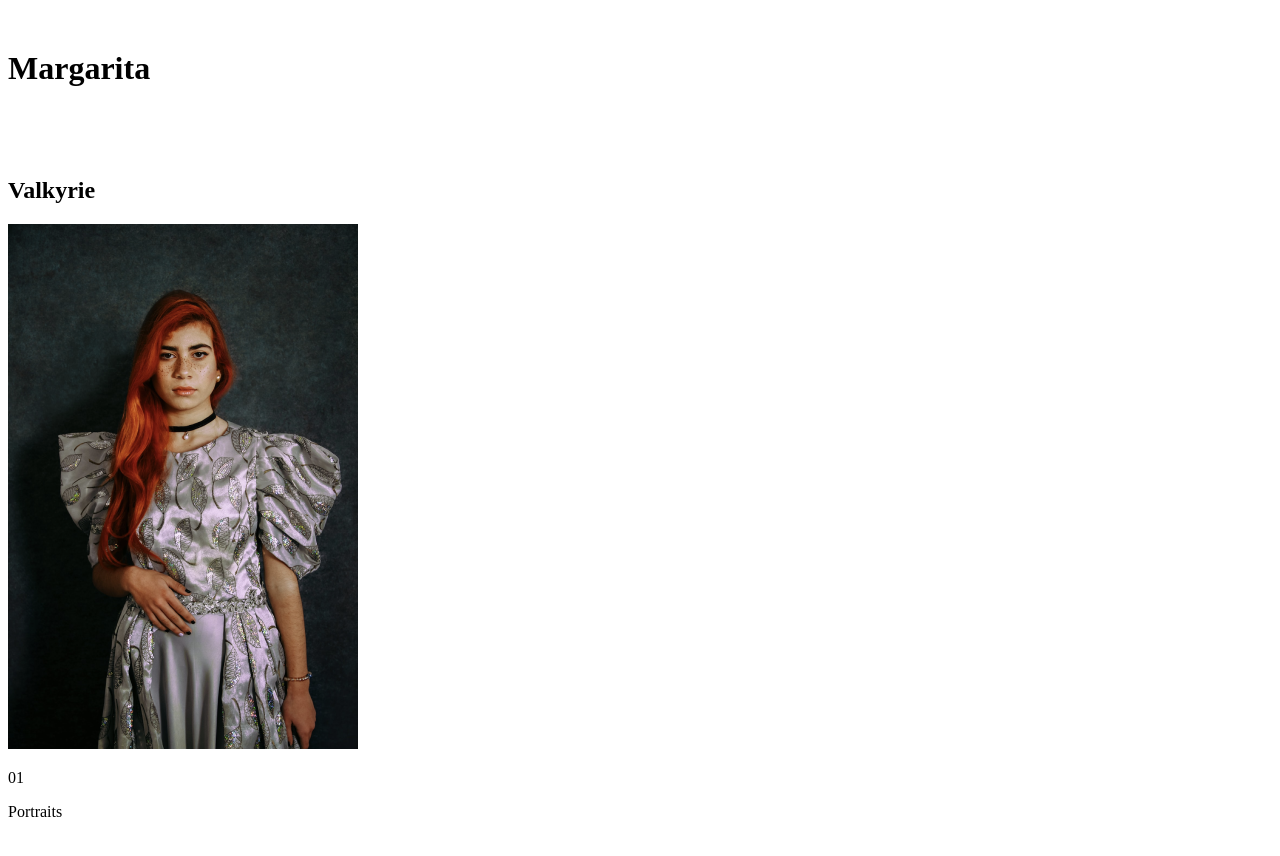
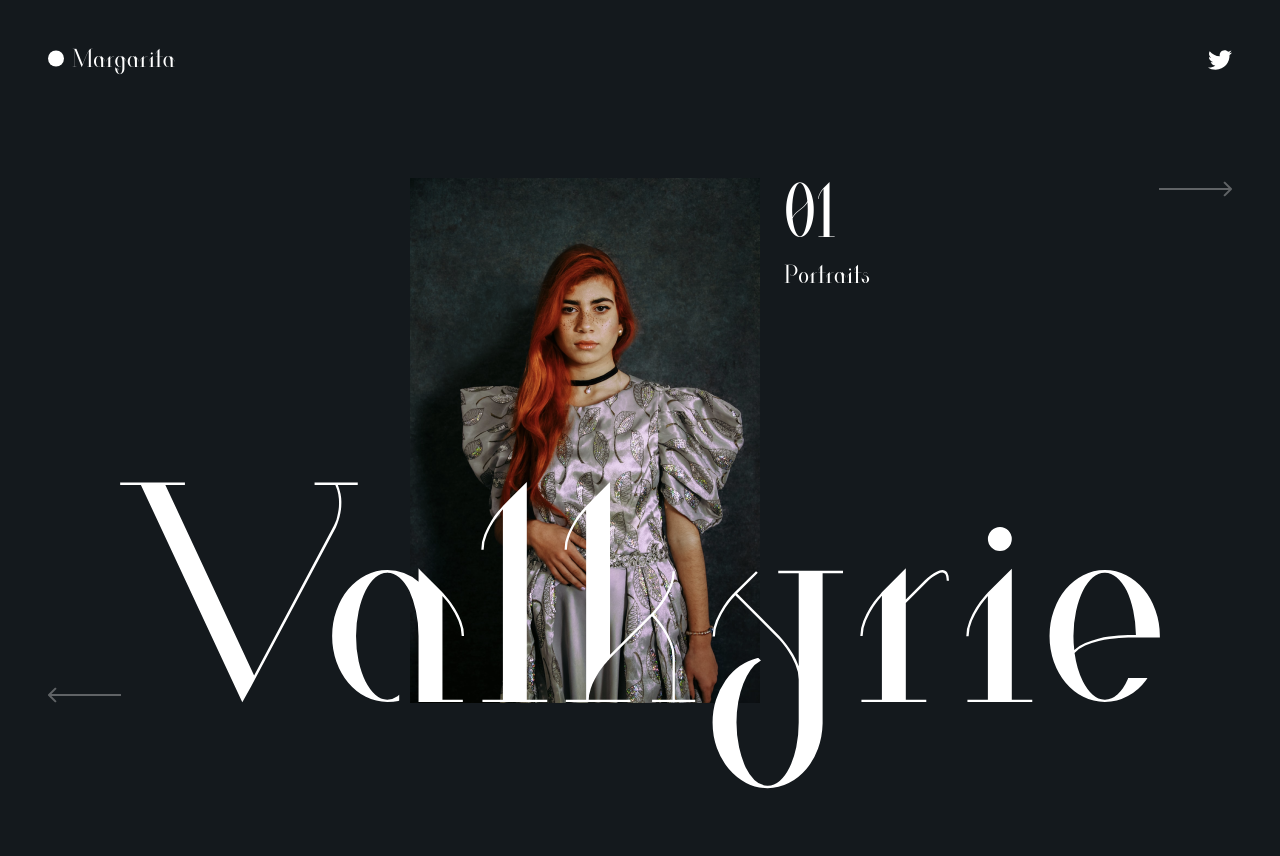
Before and after one commit to Preethi-Dev/Modern-Layout-47, a plain HTML site: page index.html in a window 1280 px wide. Drawn offline with Linux system fonts and the light colour scheme; files whose address does not match are found by name.

Commit message:
update final styles

```diff
--- a/style.css
+++ b/style.css
@@ -1,5 +1,131 @@
 /* Resets */
+*,
+*::before,
+*::after {
+  margin: 0;
+  padding: 0;
+  box-sizing: border-box;
+}
+
 /* Fonts */
+@font-face {
+  font-family: "Valkyrie";
+  src: url("./assets/fonts/Valkyrie-Regular.ttf");
+}
+
 /* Variables */
+:root {
+  --primary: #ffffff;
+  --secondary: #14191d;
+}
+
 /* Base Styles */
+body {
+  background-color: var(--secondary);
+  color: var(--primary);
+}
+
+body * {
+  font-family: "Valkyrie";
+  font-style: normal;
+  font-weight: 400;
+  font-size: 1.5rem;
+  line-height: 29px;
+}
+
+img {
+  max-width: 100%;
+}
+
+header {
+  display: flex;
+  justify-content: space-between;
+  padding: 3rem;
+}
+
+header .logo {
+  display: flex;
+  gap: 0.5rem;
+}
+
+main .project .project_Category p:nth-child(1) {
+  font-size: 4.5rem;
+  line-height: 86px;
+}
+
 /* Mobile Styles */
+main {
+  display: grid;
+  grid-template-columns: repeat(4, [col-start] 1fr) [col-end];
+  justify-items: center;
+  grid-row-gap: 1rem;
+  padding: 1rem;
+}
+
+main > * {
+  grid-column: col-start / col-end;
+}
+
+main > .arrow {
+  grid-row: 4;
+}
+
+main .arrow:first-child {
+  justify-self: start;
+}
+
+main .arrow:last-child {
+  justify-self: end;
+}
+
+main .title h2 {
+  font-size: 5rem;
+  line-height: 120%;
+}
+
+/* Tablet Styles */
+@media screen and (min-width: 690px) {
+  main {
+    grid-template-columns: repeat(6, [col-start] 1fr) [col-end];
+    grid-template-rows: auto 35px;
+  }
+
+  main .title {
+    grid-row: 1 / span 2;
+    align-self: end;
+    z-index: 1;
+  }
+  main .title h2 {
+    font-size: 10rem;
+  }
+
+  main .project {
+    grid-row: 1;
+    display: flex;
+    gap: 1.5rem;
+  }
+
+  main .arrow {
+    grid-row: 1;
+  }
+
+  main .arrow:first-child {
+    align-self: end;
+  }
+}
+
+/* Laptop Styles */
+@media screen and (min-width: 1100px) {
+  main {
+    grid-template-columns: repeat(12, [col-start] 1fr) [col-end];
+    grid-template-rows: auto 85px;
+
+    max-width: 2000px;
+    margin: 0 auto;
+    padding: 3rem;
+  }
+
+  main .title h2 {
+    font-size: 18rem;
+  }
+}
```
